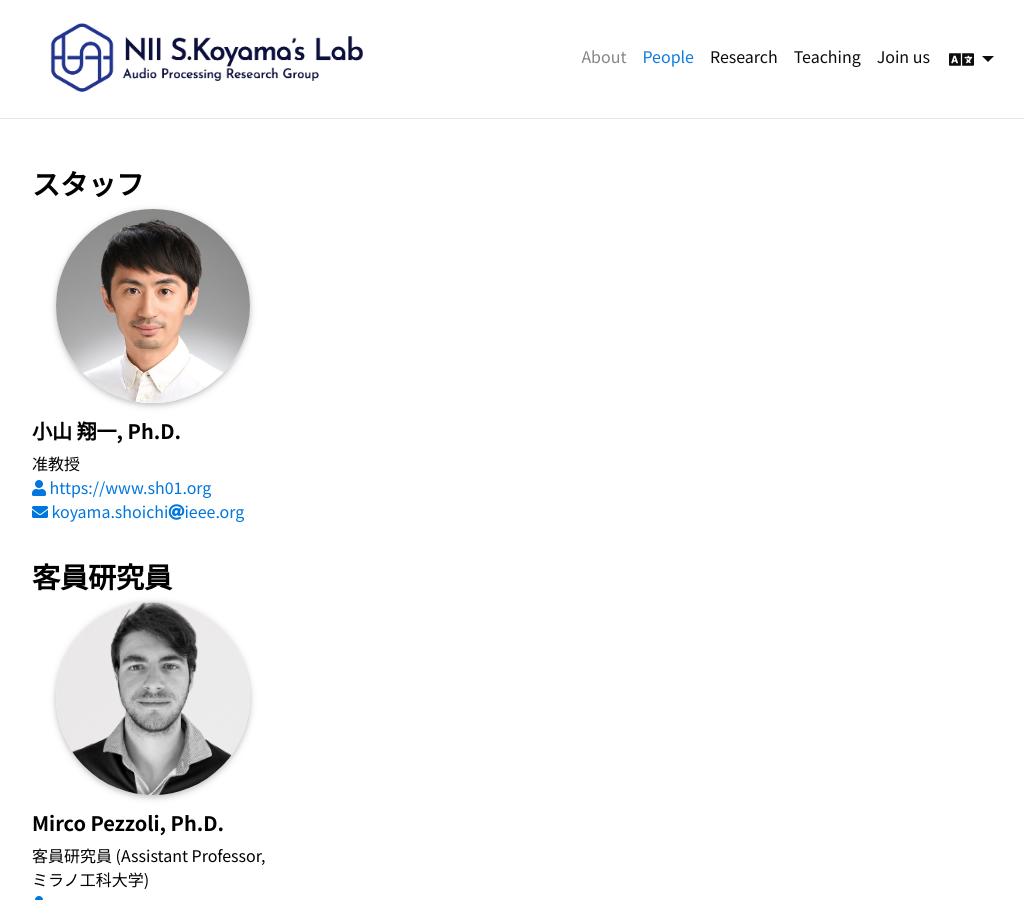
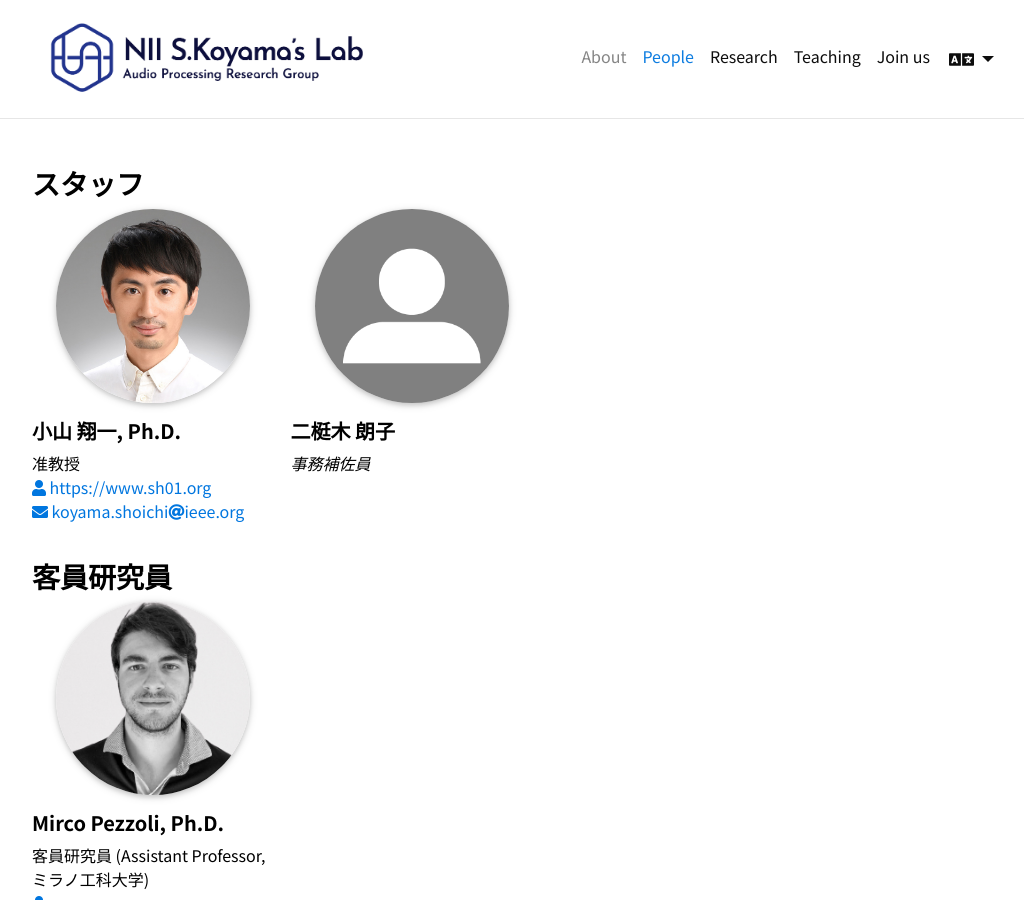
Before and after one commit to skoyamalab/skoyamalab.github.io, a Jekyll site: the page built from _pages_ja/people.md, in a window 1280 px wide and 900 px high. Shown: the whole window, without its empty margins (123-1147 px from the left). Built offline with Jekyll 4.4.1, drawn with Linux system fonts in a browser that asks for light colours; full-size pictures stand in for the smaller copies a plugin makes; comment, search, counter and statistics services are not loaded; a style sheet for code colours, icons or effects is not loaded.

Commit message:
updated people

```diff
--- a/_pages_ja/people.md
+++ b/_pages_ja/people.md
@@ -20,6 +20,17 @@ nav_ja_order: 1
         <p>准教授</p>
         <p><a href="https://www.sh01.org"><i class="fas fa-user"></i> https://www.sh01.org</a></p>
         <p><a href="#"><i class="fas fa-envelope"></i> koyama.shoichi<i class="fas fa-at"></i>ieee.org</a></p>
+    </div>
+</div>
+
+<div class="members float-left">
+    {% include figure.html
+        path='assets/img/default_avatar.png'
+        class="img-fluid z-depth-1 rounded-circle"
+        alt='Akiko Nichogi' -%}
+    <div class="address">
+        <h5>二梃木 朗子</h5>
+        <p><em>事務補佐員</em></p>
     </div>
 </div>
 
```
Also changed, not shown: _pages/people.md (+11 -0 lines).
